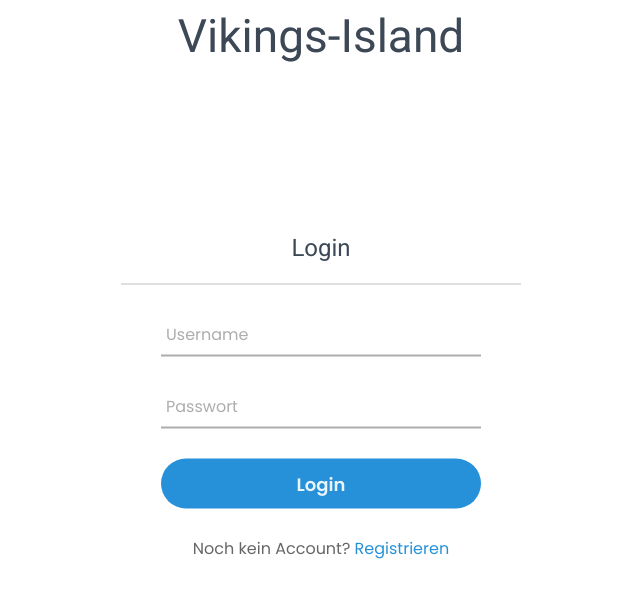
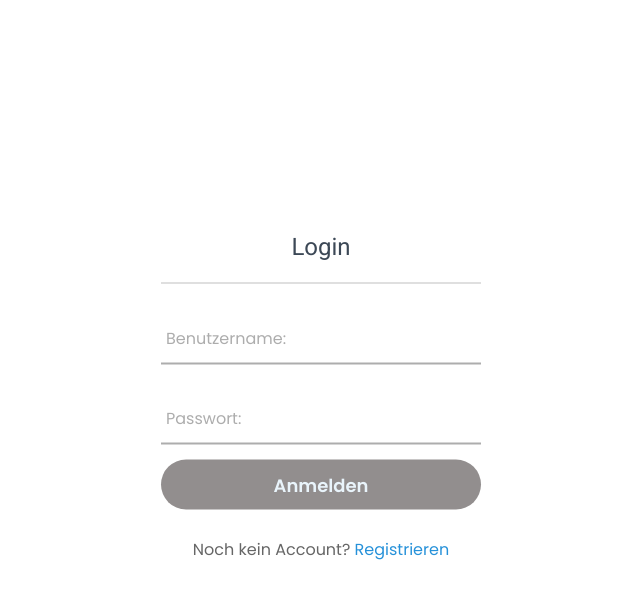
Before and after one commit to ToBinio/vikings-island, an Angular app in the folder frontend/: page /login in a window 1280 px wide. Shown: the top 598 px of the page, without its empty margins (319-959 px from the left). Built offline with nearby package versions, Linux system fonts and the light colour scheme.

Commit message:
forms fixed

```diff
--- /dev/null
+++ b/frontend/src/app/login/alert/alert.component.html
@@ -0,0 +1,3 @@
+<div *ngIf="message != ''" class="alert" [class.hide]="animation">
+  {{message}}
+</div>
--- /dev/null
+++ b/frontend/src/app/login/alert/alert.component.scss
@@ -0,0 +1,27 @@
+.alert {
+  background-color: #ffe6e6;
+  color: #ff6868;
+  padding: 10px;
+  border-radius: 4px;
+  position: relative;
+  margin: 20px;
+  width: 200px;
+  height: 100px;
+  font-size: 20px;
+  text-align: center;
+}
+
+@keyframes fadeBackground {
+  0% {
+    background-color: #ffe6e6;
+    color: #ff6868;
+  }
+  100% {
+    background-color: transparent;
+    color: transparent;
+  }
+}
+
+.hide {
+  animation: fadeBackground 2s;
+}
--- /dev/null
+++ b/frontend/src/app/login/alert/alert.component.ts
@@ -0,0 +1,34 @@
+import {Component, Input, OnInit} from '@angular/core';
+
+@Component({
+  selector: 'app-alert',
+  templateUrl: './alert.component.html',
+  styleUrls: ['./alert.component.scss']
+})
+export class AlertComponent implements OnInit {
+
+  constructor() {
+  }
+
+  ngOnInit(): void {
+    this.showMessage(this.message, 3000)
+  }
+
+  @Input() message: string = "";
+  animation: boolean = false;
+
+  showMessage(message: string, duration: number) {
+    setTimeout(() => {
+      this.animation = true;
+
+      setTimeout(() => {
+        this.hideMessage();
+      }, 1500);
+    }, duration);
+  }
+
+  hideMessage() {
+    this.message = '';
+  }
+
+}
--- a/frontend/src/app/login/login-form/login-form.component.html
+++ b/frontend/src/app/login/login-form/login-form.component.html
@@ -1,26 +1,42 @@
+<div id="backendErr" *ngIf="errorMSG != ''">
+  <app-alert [message]="errorMSG"></app-alert>
+</div>
+
 <div class="center">
-  <h1>Login</h1>
+  <form #loginForm="ngForm" (ngSubmit)="login()">
+    <h1>Login</h1>
 
-  <form>
-    <div class="txt_field">
-      <span *ngIf="userError" class="error" matTooltip="Dieser Benutzername existiert nicht"
-            matTooltipClass="custom-tooltip"
-            matTooltipPosition="below">&#9888;</span>
-      <input type="text" name="userName" id="userName" [(ngModel)]="userName" required>
-      <span></span>
-      <label>Username</label>
-    </div>
-    <div class="txt_field">
-     <span *ngIf="passwordError" class="error" matTooltip="Das Passwort ist falsch"
-           matTooltipClass="custom-tooltip"
-           matTooltipPosition="below">&#9888;</span>
-      <input type="password" name="password" id="password" [(ngModel)]="password" required>
-      <span></span>
-      <label>Passwort</label>
+    <div>
+      <div class="flex">
+        <div class="txt_field">
+          <input type="text" name="userName" id="userName" [(ngModel)]="userName" #user="ngModel" required>
+          <span></span>
+          <label>Benutzername:</label>
+        </div>
+        <div *ngIf="user.hasError('required') && user.touched">
+          <span class="error" matTooltip="Sie müssen einen Benutzernamen angeben!"
+                matTooltipClass="custom-tooltip"
+                matTooltipPosition="below">&#9888;
+          </span>
+        </div>
+      </div>
+
+      <div class="flex">
+        <div class="txt_field">
+          <input type="password" name="password" id="password" [(ngModel)]="password" #passwd="ngModel" required>
+          <span></span>
+          <label>Passwort:</label>
+        </div>
+        <div *ngIf="passwd.hasError('required') && passwd.touched">
+          <span class="error" matTooltip="Sie müssen ein Passwort angeben!"
+                matTooltipClass="custom-tooltip"
+                matTooltipPosition="below">&#9888;
+          </span>
+        </div>
+      </div>
     </div>
 
-    <button class="loginButton" (click)="login()">Login</button>
-
+    <button type="submit" [disabled]="loginForm.invalid">Anmelden</button>
     <div class="signup_link">Noch kein Account? <a (click)="changeFormFunc()">Registrieren</a></div>
   </form>
 </div>
--- a/frontend/src/app/login/login-form/login-form.component.scss
+++ b/frontend/src/app/login/login-form/login-form.component.scss
@@ -38,7 +38,8 @@ body {
 form .txt_field {
   position: relative;
   border-bottom: 2px solid #adadad;
-  margin: 30px 0;
+  margin: 15px 0;
+  height: 50px;
 }
 
 .txt_field input {
@@ -82,11 +83,11 @@ form .txt_field {
   width: 100%;
 }
 
-.loginButton {
+
+button[type="submit"] {
   width: 100%;
   height: 50px;
   border: none;
-  background: #2691d9;
   border-radius: 25px;
   font-size: 18px;
   color: #e9f4fb;
@@ -96,7 +97,15 @@ form .txt_field {
   transition: 0.5s;
 }
 
-.loginButton:hover {
+button[type="submit"]:not(:disabled) {
+  background: #2691d9;
+}
+
+button[type="submit"]:disabled {
+  background: #928e8e;
+}
+
+button[type="submit"]:not(:disabled):hover {
   transform: scale(103%);
 }
 
@@ -119,13 +128,24 @@ form .txt_field {
 
 .error {
   position: absolute;
-  top: 50%;
-  left: -25px;
-  transform: translateY(-50%);
+  left: 0;
+  margin-top: 40px;
   color: red;
   font-size: 20px;
+}
+
+.flex {
+  display: flex;
+  flex-direction: row;
 }
 
 ::ng-deep .mat-tooltip {
   font-size: 14px;
 }
+
+#backendErr {
+  position: absolute;
+  margin: 10px;
+  right: 0;
+  top: 0;
+}
--- a/frontend/src/app/login/login-form/login-form.component.ts
+++ b/frontend/src/app/login/login-form/login-form.component.ts
@@ -29,8 +29,6 @@ export class LoginFormComponent {
       .subscribe({
         next: res => {
           console.log("ok")
-          this.passwordError = false;
-          this.userError = false;
           this.token = res;
           this.router.navigateByUrl("/game").then();
         },
@@ -38,13 +36,12 @@ export class LoginFormComponent {
           switch (err.status) {
             case 404: {
               console.error("user not found");
-              this.userError = true;
+              this.error("Dieser Benutzer existiert nicht!")
               break;
             }
             case 409: {
               console.error("wrong password");
-              this.userError = false;
-              this.passwordError = true;
+              this.error("Das Passwort ist falsch!")
               break;
             }
             default: {
@@ -61,6 +58,13 @@ export class LoginFormComponent {
     this.changeForm.emit();
   }
 
-  userError: boolean = false;
-  passwordError: boolean = false;
+  error(msg: string) {
+    this.errorMSG = "";
+
+    setTimeout(() => {
+      this.errorMSG = msg;
+    }, 100)
+  }
+
+  errorMSG: string = "";
 }
--- a/frontend/src/app/login/login-page/login-page.component.html
+++ b/frontend/src/app/login/login-page/login-page.component.html
@@ -1,6 +1,4 @@
 <div>
-  <h1>Vikings-Island</h1>
-
   <div *ngIf="isLoginFormActive">
     <app-login-form (changeForm)="changeActiveForm()"></app-login-form>
   </div>
--- a/frontend/src/app/login/login-page/login-page.component.ts
+++ b/frontend/src/app/login/login-page/login-page.component.ts
@@ -18,4 +18,5 @@ export class LoginPageComponent implements OnInit {
   changeActiveForm() {
     this.isLoginFormActive = !this.isLoginFormActive;
   }
+
 }
--- a/frontend/src/app/login/register-form/register-form.component.html
+++ b/frontend/src/app/login/register-form/register-form.component.html
@@ -1,33 +1,56 @@
+<div id="backendErr" *ngIf="errorMSG != ''">
+  <app-alert [message]="errorMSG"></app-alert>
+</div>
+
 <div class="center">
-  <h1>Register</h1>
+  <form #registerForm="ngForm" (ngSubmit)="register()">
+    <h1>Registrieren</h1>
 
-  <form>
-    <div class="txt_field">
-       <span *ngIf="userError" class="error" matTooltip="Dieser Benutzername ist bereits vorhanden"
-             matTooltipClass="custom-tooltip"
-             matTooltipPosition="below">&#9888;</span>
-      <input type="text" name="userName" id="userName" [(ngModel)]="userName" required>
-      <span></span>
-      <label>Username</label>
+    <div>
+      <div class="flex">
+        <div class="txt_field">
+          <input type="text" name="userName" id="userName" [(ngModel)]="userName" #user="ngModel" required>
+          <span></span>
+          <label>Benutzername:</label>
+        </div>
+        <div *ngIf="user.hasError('required') && user.touched">
+          <span class="error" matTooltip="Sie müssen einen Benutzernamen angeben!"
+                matTooltipClass="custom-tooltip"
+                matTooltipPosition="below">&#9888;
+          </span>
+        </div>
+      </div>
+
+      <div class="flex">
+        <div class="txt_field">
+          <input type="password" name="password" id="password" [(ngModel)]="password" #passwd="ngModel" required>
+          <span></span>
+          <label>Passwort:</label>
+        </div>
+        <div *ngIf="passwd.hasError('required') && passwd.touched">
+          <span class="error" matTooltip="Sie müssen ein Passwort angeben!"
+                matTooltipClass="custom-tooltip"
+                matTooltipPosition="below">&#9888;
+          </span>
+        </div>
+      </div>
     </div>
 
-    <div class="txt_field">
-      <input type="password" name="password" id="password" [(ngModel)]="password" required>
-      <span></span>
-      <label>Passwort</label>
+    <div class="flex">
+      <div class="txt_field">
+        <input type="password" name="password2" id="password2" [(ngModel)]="passwordCheck" #passwd2="ngModel" required>
+        <span></span>
+        <label>Passwort wiederholen:</label>
+      </div>
+      <div *ngIf="passwd2.hasError('required') && passwd2.touched">
+          <span class="error" matTooltip="Sie müssen ein Passwort angeben!"
+                matTooltipClass="custom-tooltip"
+                matTooltipPosition="below">&#9888;
+          </span>
+      </div>
     </div>
 
-    <div class="txt_field">
-           <span *ngIf="passwordError" class="error" matTooltip="Die Passwörter stimmen nicht überein"
-                 matTooltipClass="custom-tooltip"
-                 matTooltipPosition="below">&#9888;</span>
-      <input type="password" name="password2" id="password2" [(ngModel)]="passwordCheck" required>
-      <span></span>
-      <label>Passwort wiederholen</label>
-    </div>
-
-    <button class="registerButton" (click)="register()">Registrieren</button>
-
-    <div class="signup_link">Bereits einen Account? <a (click)="changeFormFunc()">Login</a></div>
+    <button type="submit" [disabled]="registerForm.invalid">Registrieren</button>
+    <div class="signup_link">Sie besitzen bereits einen Account? <a (click)="changeFormFunc()">Anmelden</a></div>
   </form>
 </div>
--- a/frontend/src/app/login/register-form/register-form.component.scss
+++ b/frontend/src/app/login/register-form/register-form.component.scss
@@ -38,7 +38,8 @@ body {
 form .txt_field {
   position: relative;
   border-bottom: 2px solid #adadad;
-  margin: 30px 0;
+  margin: 15px 0;
+  height: 50px;
 }
 
 .txt_field input {
@@ -82,21 +83,29 @@ form .txt_field {
   width: 100%;
 }
 
-.registerButton {
+
+button[type="submit"] {
   width: 100%;
   height: 50px;
   border: none;
-  background: #2691d9;
   border-radius: 25px;
   font-size: 18px;
   color: #e9f4fb;
   font-weight: 700;
   cursor: pointer;
   outline: none;
-  transition: .5s;
+  transition: 0.5s;
 }
 
-.registerButton:hover {
+button[type="submit"]:not(:disabled) {
+  background: #2691d9;
+}
+
+button[type="submit"]:disabled {
+  background: #928e8e;
+}
+
+button[type="submit"]:not(:disabled):hover {
   transform: scale(103%);
 }
 
@@ -111,7 +120,6 @@ form .txt_field {
   color: #2691d9;
   text-decoration: none;
   cursor: pointer;
-
 }
 
 .signup_link a:hover {
@@ -120,13 +128,24 @@ form .txt_field {
 
 .error {
   position: absolute;
-  top: 50%;
-  left: -25px;
-  transform: translateY(-50%);
+  left: 0;
+  margin-top: 40px;
   color: red;
   font-size: 20px;
+}
+
+.flex {
+  display: flex;
+  flex-direction: row;
 }
 
 ::ng-deep .mat-tooltip {
   font-size: 14px;
 }
+
+#backendErr {
+  position: absolute;
+  margin: 10px;
+  right: 0;
+  top: 0;
+}
```
Also changed, not shown: frontend/src/app/app.module.ts (+7 -4 lines), frontend/src/app/login/register-form/register-form.component.ts (+14 -7 lines), 1 other file (tests, documents, lock files or other folders).
